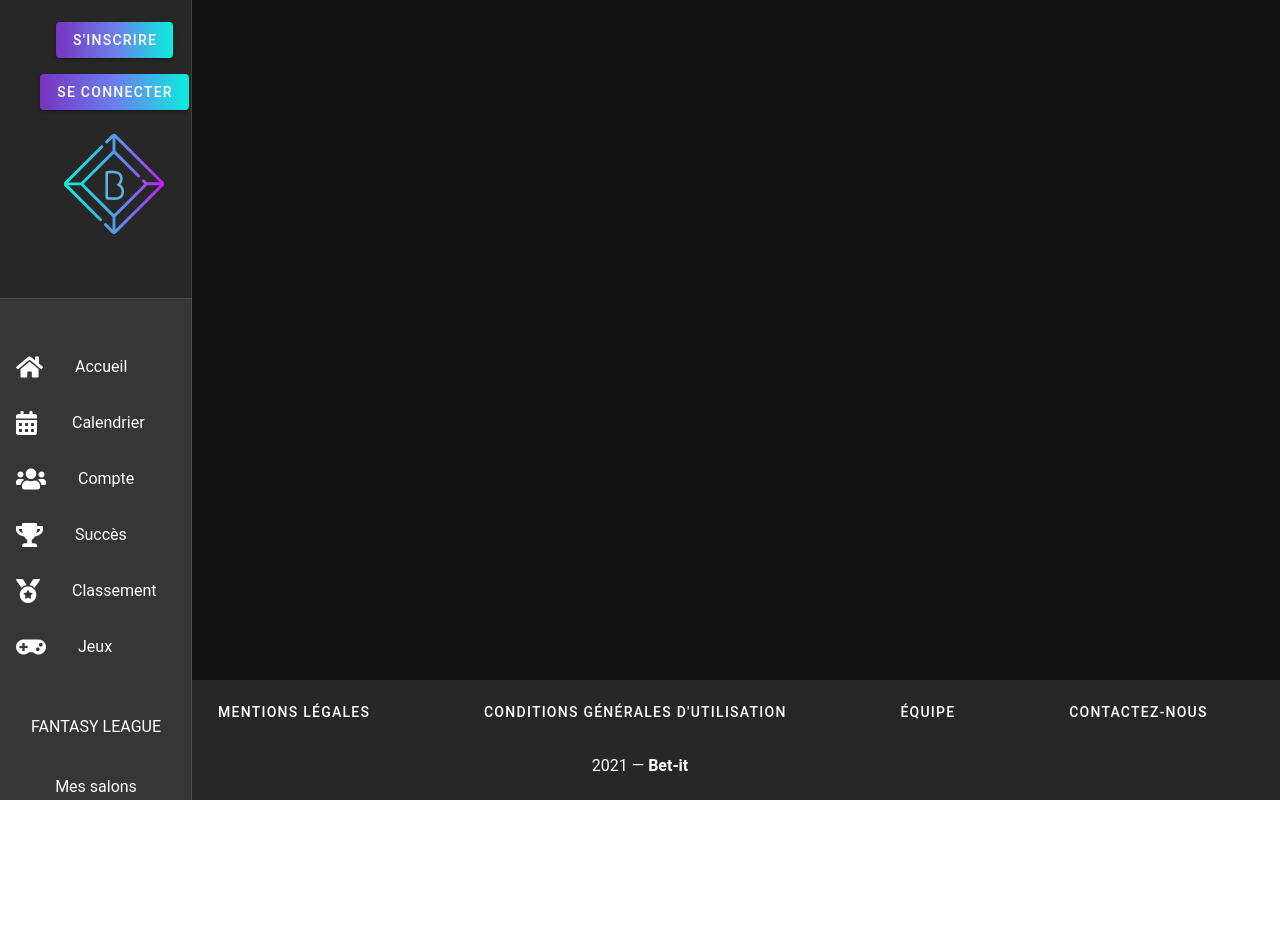
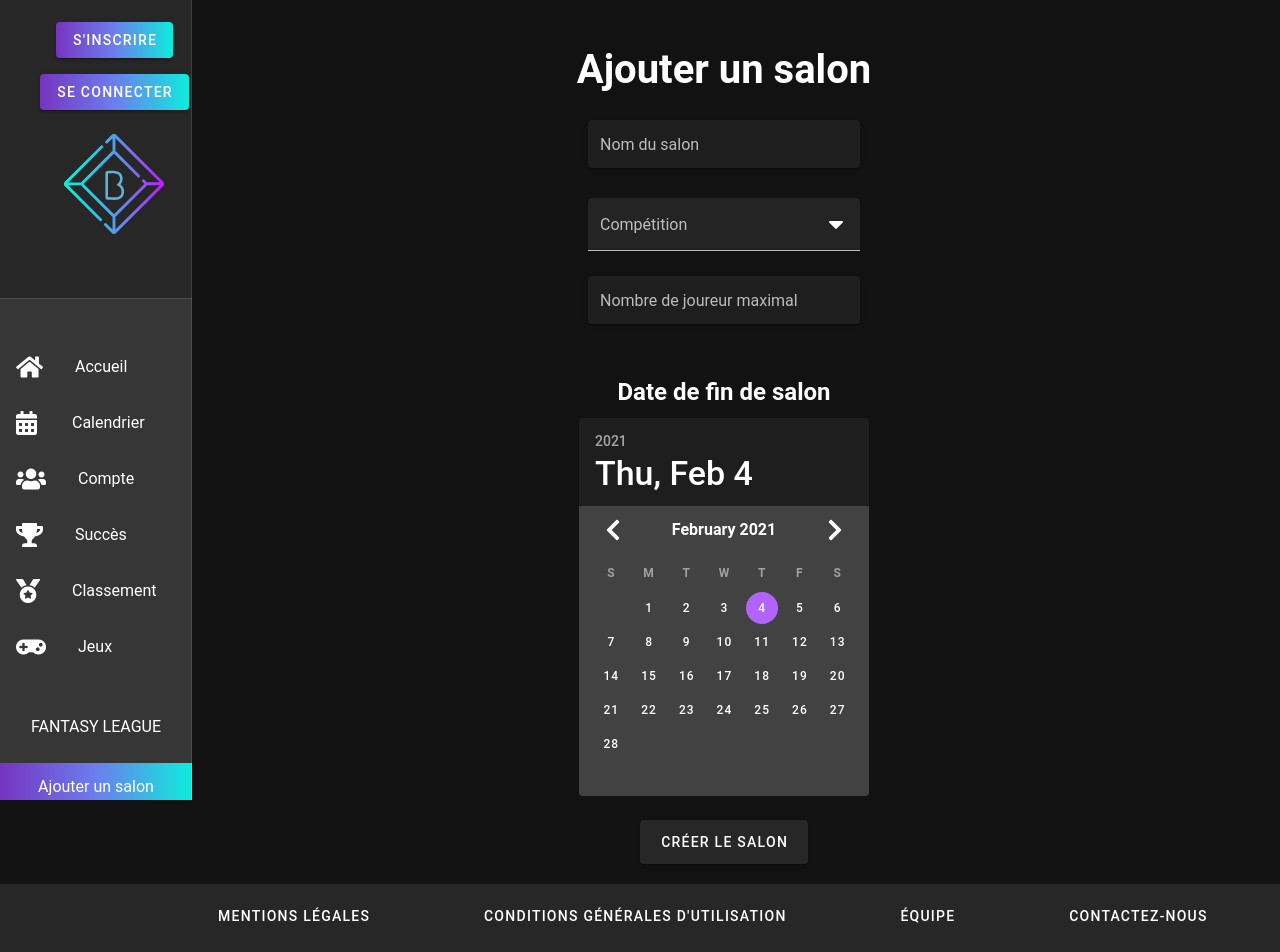
Before and after one commit to ynov-lyon-mobilite/bet-it-front, a Vue app: page /addRoom in a window 1280 px wide. Shown: the top 952 px of the page. Before the commit the page ends 800 px from the top, so only its background shows below. Built offline with nearby package versions, Linux system fonts and the light colour scheme; a small style sheet from the web is missing.

Commit message:
feat add room and fix room InProgress

```diff
--- a/src/App.vue
+++ b/src/App.vue
@@ -34,7 +34,6 @@ export default {
       return this.$route.name === "Landing";
     },
   },
-
 };
 
 </script>
--- a/src/components/Bet/BetType.vue
+++ b/src/components/Bet/BetType.vue
@@ -109,7 +109,6 @@ export default {
     betHistory() {
       return this.$store.state.betHistory;
     },
-
     hasAlreadyBet() {
       return (
         this.betHistory.find((bet) => bet.id === this.bet.id) !== undefined
--- a/src/components/Navbar.vue
+++ b/src/components/Navbar.vue
@@ -86,7 +86,10 @@ export default {
       { text: "Classement", icon: "fas fa-medal", route: "/ladder" },
       { text: "Jeux", icon: "fas fa-gamepad", route: "/games" },
     ],
-    FantasyLeagues: [{ text: "Mes salons", route: "/room" }],
+    FantasyLeagues: [
+      { text: "Ajouter un salon", route: "/addRoom" },
+      { text: "Mes salons", route: "/room" },
+    ],
     right: null,
   }),
 
--- a/src/components/Room/InProgress.vue
+++ b/src/components/Room/InProgress.vue
@@ -7,38 +7,70 @@
       <v-card
         class="room ma-10 d-flex align-center justify-center"
         elevation="10"
-        width="300"
+        width="315"
+        :to="{ name: 'AddRoom' }"
+      >
+        <img style="width: 120px" src="../../assets/add.png" alt="plus" />
+      </v-card>
+      <v-card
+        v-if="getRoom.RoomName != null"
+        class="room ma-10"
+        elevation="10"
+        width="315"
         :to="{ name: 'Home' }"
       >
-        <img style="width: 120px" src="../../assets/add.png" alt="plus" />
+        <div class="Top" height="60px">
+          <center>
+            <p class="pa-2">{{ getRoom.RoomName }}</p>
+          </center>
+        </div>
+        <div class="ma-5">
+          <p>
+            <i class="fas fa-user-friends mr-3"></i>Nombre de joueur : 1 /
+            {{ getRoom.NumberOfPlayers }}
+          </p>
+          <p>
+            <i class="fas fa-calendar-check mr-4"></i>Fin du salon le : {{ getRoom.EndRoom }}
+          </p>
+          <p><i class="fas fa-gem mr-4"></i>Votre classement : 1/1 </p>
+          <p>
+            <i class="fas fa-trophy mr-3"></i>
+            La compétition : {{ getRoom.Competition }}
+          </p>
+          <div v-if="getRoom.Propriétaire == 1">
+            <center>
+              <v-chip large chip><i id="chip" class="fas fa-crown"></i></v-chip>
+            </center>
+          </div>
+        </div>
       </v-card>
       <v-card
         v-for="salon in salons"
         v-bind:key="salon"
         class="room ma-10"
         elevation="10"
-        width="300"
+        width="315"
         :to="{ name: 'Home' }"
       >
-        <div class="Top" height="40px">
+        <div class="Top" height="60px">
           <center>
             <p class="pa-2">{{ salon.Info.Nom }}</p>
           </center>
         </div>
-        <div class="ma-5">
+        <div class="ma-4">
           <p>
             <i class="fas fa-user-friends mr-3"></i
-            >{{ salon.Info.NombreJoueur }}
+            >Nombre de joueur : {{ salon.Info.NombreJoueur }}
           </p>
           <p>
-            <i class="fas fa-calendar-check mr-4"></i> {{ salon.Info.FinSalon }}
+            <i class="fas fa-calendar-check mr-4"></i>Fin du salon le : {{ salon.Info.FinSalon }}
           </p>
           <p>
-            <i class="fas fa-gem mr-4"></i>{{ salon.Info.NombreDePoint }} points
+            <i class="fas fa-gem mr-4"></i>Votre classement : {{ salon.Info.Classement }}
           </p>
           <p>
             <i class="fas fa-trophy mr-3"></i>
-            {{ salon.Info.Competition }}
+             La compétition : {{ salon.Info.Competition }}
           </p>
           <div v-if="salon.Info.Propriétaire == 1">
             <center>
@@ -52,7 +84,10 @@
 </template>
 
 <script>
+import store from "@/store/index.js";
+
 export default {
+  store: store,
   data() {
     return {
       salons: [
@@ -60,29 +95,32 @@ export default {
           Info: {
             Nom: "Mon nom",
             NombreJoueur: "100 / 200",
-            FinSalon: "30 / 3",
+            FinSalon: " 2021-03-31",
             NombreDePoint: "200",
             Competition: "LEC",
+            Classement : "10/100",
             Propriétaire: 0,
           },
         },
         {
           Info: {
             Nom: "Bonsoir",
-            NombreJoueur: "100 / 200",
-            FinSalon: "30 / 03",
+           NombreJoueur: "100 / 200",
+            FinSalon: " 2021-03-31",
             NombreDePoint: "200",
             Competition: "LEC",
+            Classement : "10/100",
             Propriétaire: 1,
           },
         },
         {
           Info: {
             Nom: "Le cartel bang bang",
-            NombreJoueur: "100 / 200",
-            FinSalon: "30 / 03",
+           NombreJoueur: "100 / 200",
+            FinSalon: " 2021-03-31",
             NombreDePoint: "200",
             Competition: "LEC",
+            Classement : "10/100",
             Propriétaire: 0,
           },
         },
@@ -90,14 +128,28 @@ export default {
           Info: {
             Nom: "Test 2.0",
             NombreJoueur: "100 / 200",
-            FinSalon: "30 / 03",
+            FinSalon: " 2021-03-31",
             NombreDePoint: "200",
             Competition: "LEC",
+            Classement : "10/100",
             Propriétaire: 1,
           },
         },
       ],
     };
   },
+  computed: {
+    getRoom() {
+      return store.state.room;
+    },
+  },
 };
 </script>
+<style  scoped>
+
+p{
+  font-size: 18px;
+  padding-bottom: 10px;
+}
+
+</style>
--- a/src/components/Room/Over.vue
+++ b/src/components/Room/Over.vue
@@ -7,7 +7,7 @@
       :headers="headers"
       :items="endroom"
       :items-per-page="5"
-      class="elevation-1 ma-10"
+      class="elevation-5 ma-10"
     ></v-data-table>
     <v-row>
       <v-col cols="12" sm="12" md="6" offset-md="3"> </v-col>
@@ -24,7 +24,7 @@ export default {
         { text: "Nom", value: "nom" },
         { text: "League", value: "League" },
         { text: "Participant", value: "Participant" },
-        { text: "Point gagné", value: "Point" },
+        { text: "Classement", value: "Point" },
       ],
       endroom: [
         {
@@ -32,56 +32,56 @@ export default {
           nom: "test",
           League: "LEC",
           Participant: "250/300",
-          Point: 400,
+          Point: "10/250",
         },
         {
           date: "30/05",
           nom: "test",
           League: "LEC",
           Participant: "250/300",
-          Point: 400,
+          Point: "10/250",
         },
         {
           date: "30/05",
           nom: "test",
           League: "LEC",
           Participant: "250/300",
-          Point: 400,
+          Point: "10/250",
         },
         {
           date: "30/05",
           nom: "test",
           League: "LEC",
           Participant: "250/300",
-          Point: 400,
+          Point: "10/250",
         },
         {
           date: "30/05",
           nom: "test",
           League: "LEC",
           Participant: "250/300",
-          Point: 400,
+          Point: "10/250",
         },
         {
           date: "30/05",
           nom: "test",
           League: "LEC",
           Participant: "250/300",
-          Point: 400,
+          Point: "10/250",
         },
         {
           date: "30/05",
           nom: "test",
           League: "LEC",
           Participant: "250/300",
-          Point: 400,
+          Point: "10/250",
         },
         {
           date: "30/05",
           nom: "test",
           League: "LEC",
           Participant: "250/300",
-          Point: 400,
+          Point: "10/250",
         },
       ],
     };
--- a/src/router/index.js
+++ b/src/router/index.js
@@ -74,6 +74,13 @@ const routes = [{
         component: () =>
             import ("../views/Room.vue"),
 
+    },
+    {
+        path: "/addRoom",
+        name: "AddRoom",
+        component: () =>
+            import ("../views/AddRoom.vue"),
+
     }
 
 ];
--- a/src/store/index.js
+++ b/src/store/index.js
@@ -6,8 +6,10 @@ Vue.use(Vuex);
 
 export default new Vuex.Store({
     state: {
+
         user: [],
         betHistory: [],
+        room: [],
         event: {},
         token: {},
         events: [{
@@ -1641,6 +1643,10 @@ export default new Vuex.Store({
             state.token = token;
         },
 
+        setRoom(state, room) {
+            state.room = room;
+        },
+
 
     },
 
@@ -1656,6 +1662,11 @@ export default new Vuex.Store({
                     commit("setEvent", event);
                 }
             });
+        },
+
+        addRoom(context, room) {
+
+            context.commit("setRoom", room);
         },
 
         async getAuth({
@@ -1670,7 +1681,7 @@ export default new Vuex.Store({
                 })
                 .then(response => {
                     axios.defaults.headers.common = {
-                        Authorization: `bearer ${ response.data.token }`
+                        Authorization: `bearer ${response.data.token}`
                     };
                     commit("setToken", response.data.token);
                     dispatch("getUserById", response.data.data.id);
--- /dev/null
+++ b/src/views/AddRoom.vue
@@ -0,0 +1,100 @@
+<template>
+  <v-container>
+    <center>
+      <h1>Ajouter un salon</h1>
+    </center>
+    <v-form v-model="valid">
+      <div class="d-flex justify-center mt-5">
+        <div class="d-flex flex-column">
+          <v-text-field
+            v-model="room.RoomName"
+            label="Nom du salon"
+            required
+            solo
+          ></v-text-field>
+          <v-autocomplete
+            v-model="room.Competition"
+            :items="items"
+            dense
+            filled
+            label="Compétition"
+          ></v-autocomplete>
+          <v-text-field
+            @keypress="isNumber($event)"
+            v-model="room.NumberOfPlayers"
+            label="Nombre de joureur maximal"
+            required
+            solo
+          ></v-text-field>
+          <h2 class="text-center ma-5">Date de fin de salon</h2>
+
+          <v-row justify="center">
+            <v-date-picker v-model="room.EndRoom"></v-date-picker>
+          </v-row>
+        </div>
+      </div>
+      <center>
+        <v-btn
+          large
+          class="ma-9"
+          elevation="2"
+          :disabled="!valid"
+          @click.prevent="createSalon()"
+          >Créer le salon</v-btn
+        >
+      </center>
+    </v-form>
+  </v-container>
+</template>
+
+<script>
+import store from "@/store/index.js";
+
+var now = new Date();
+
+export default {
+  store: store,
+
+  data: () => ({
+    annee: now.getFullYear(),
+    mois: now.getMonth() + 1,
+    jour: now.getDate(),
+    test: now.getFullYear() + "-0" + (now.getMonth() + 1) + "-" + now.getDate(),
+
+    valid: false,
+    room: {
+      RoomName: "",
+      NumberOfPlayers: null,
+      EndRoom: new Date().toISOString().substr(0, 10),
+      Competition: "",
+      Propriétaire:true,
+    },
+    items: ["LEC", "LCK", "LPL", "LCS"],
+  }),
+  methods: {
+    isNumber: function (evt) {
+      evt = evt ? evt : window.event;
+      var charCode = evt.which ? evt.which : evt.keyCode;
+      if (
+        charCode > 31 &&
+        (charCode < 48 || charCode > 57) &&
+        charCode !== 46
+      ) {
+        evt.preventDefault();
+      } else {
+        return true;
+      }
+    },
+    createSalon() {
+      store.dispatch("addRoom", this.room);
+      this.$router.push({ name: "Room" });
+    },
+  },
+};
+</script>
+
+<style>
+h1 {
+  font-size: 40px;
+}
+</style>
--- a/src/views/Room.vue
+++ b/src/views/Room.vue
@@ -30,21 +30,21 @@
         <img style="width: 120px" src="../assets/coffre.svg" alt="monnaie" />
       </div>
     </div>
+
     <InProgress></InProgress>
     <Over></Over>
   </v-container>
 </template>
 <script>
 import store from "@/store/index.js";
-import InProgress from '@/components/Room/InProgress.vue';
-import Over from '@/components/Room/Over.vue';
+import InProgress from "@/components/Room/InProgress.vue";
+import Over from "@/components/Room/Over.vue";
 
 export default {
   components: { InProgress, Over },
   store: store,
   InProgress,
   Over,
-
 
   computed: {
     getuser() {
@@ -55,8 +55,7 @@ export default {
 </script>
 
 <style>
-.Top,
-thead tr {
+.Top , .v-data-table-header  {
   background: linear-gradient(
     90deg,
     var(--v-darkPurple-base),
@@ -77,4 +76,5 @@ h2 {
 #chip {
   font-size: 23px;
 }
+
 </style>
```
Also changed, not shown: src/assets/LEC.png (added), src/assets/LFL.png (added).
